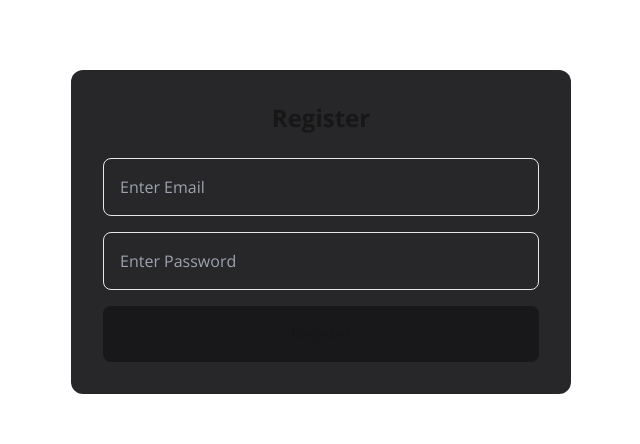
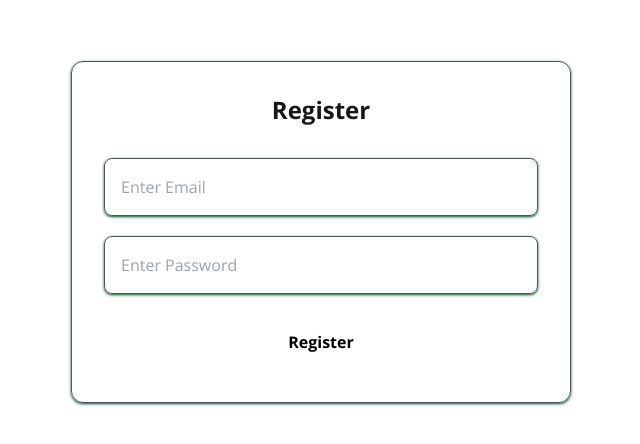
Before and after one commit to aman-maharshi/full-stack-reels-app, a Next.js app: page /register in a window 1280 px wide. Shown: the part 168-612 px from the top of the page, without its empty margins (319-959 px from the left). Built offline with nearby package versions, Linux system fonts and the light colour scheme.

Commit message:
register page UI udpates

```diff
--- a/app/register/page.tsx
+++ b/app/register/page.tsx
@@ -57,14 +57,14 @@ const Register = () => {
   return (
     <div className='min-h-screen flex items-center justify-center'>
       <div>
-        <div className='p-8 bg-zinc-800 rounded-xl w-[500px]'>
+        <div className='p-8 shadow shadow-green-800 border border-gray-600 rounded-xl w-[500px]'>
           <h2 className='font-bold text-2xl text-center'>Register</h2>
 
-          <form onSubmit={handleRegister} className='flex flex-col gap-4 mt-6'>
+          <form onSubmit={handleRegister} className='flex flex-col gap-5 mt-8'>
             <input
               type="email"
               placeholder='Enter Email'
-              className='bg-transparent p-4 border rounded-lg'
+              className='bg-transparent p-4 rounded-lg border border-gray-600 shadow shadow-green-800'
               required
               value={email}
               onChange={e => setEmail(e.target.value)}
@@ -72,14 +72,14 @@ const Register = () => {
             <input
               type="password"
               placeholder='Enter Password'
-              className='bg-transparent p-4 border rounded-lg'
+              className='bg-transparent p-4 rounded-lg border border-gray-600 shadow shadow-green-800'
               required
               value={password}
               onChange={e => setPassword(e.target.value)}
             />
             <button
               type="submit"
-              className='bg-zinc-900 hover:bg-zinc-950 rounded-lg p-4'
+              className='font-bold text-black bg-white hover:bg-slate-200 rounded-lg p-4 '
               disabled={loading}
             >
               {loading ? "Registering..." : "Register"}
```
